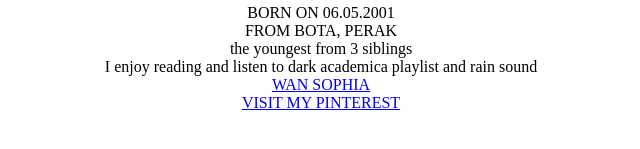
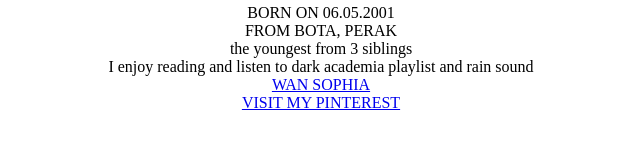
Before and after one commit to wansophia03/wansophia_hyperlink, a plain HTML site: page biodata.html in a window 1280 px wide. Shown: the part 377-526 px from the top of the page, 339-979 px from the left. Drawn offline with Linux system fonts and the light colour scheme.

Commit message:
Update biodata.html

```diff
--- a/biodata.html
+++ b/biodata.html
@@ -26,7 +26,7 @@
 <li>BORN ON 06.05.2001</li>
 <li>FROM BOTA, PERAK</li>
 <li>the youngest from 3 siblings</li>
-<li>I enjoy reading and listen to dark academica playlist and rain sound</li>
+<li>I enjoy reading and listen to dark academia playlist and rain sound</li>
 <email>
 <li><a href="mailto:sophiafazlin03@gmail.com">WAN SOPHIA</a></li>
 </email>
```
